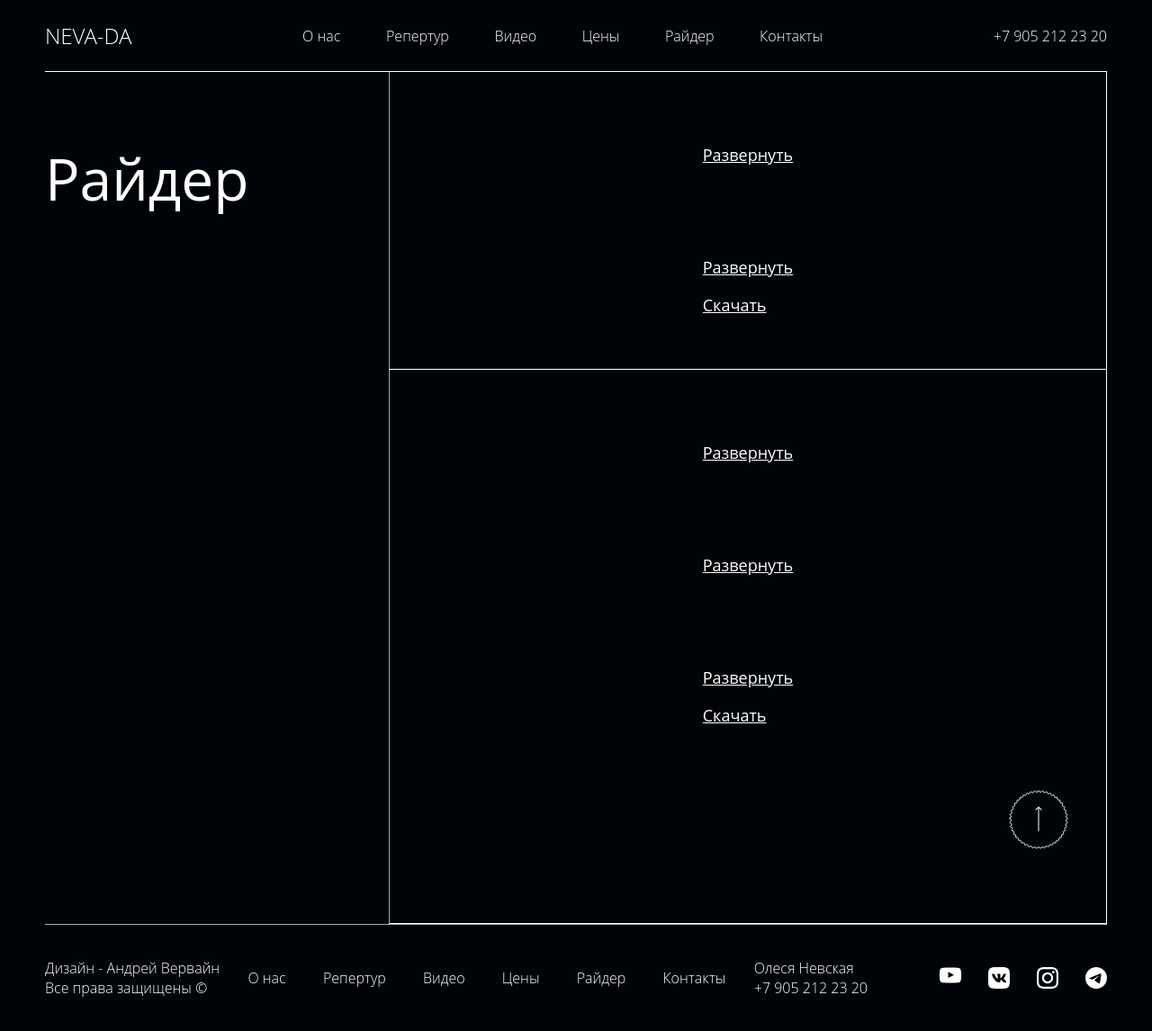
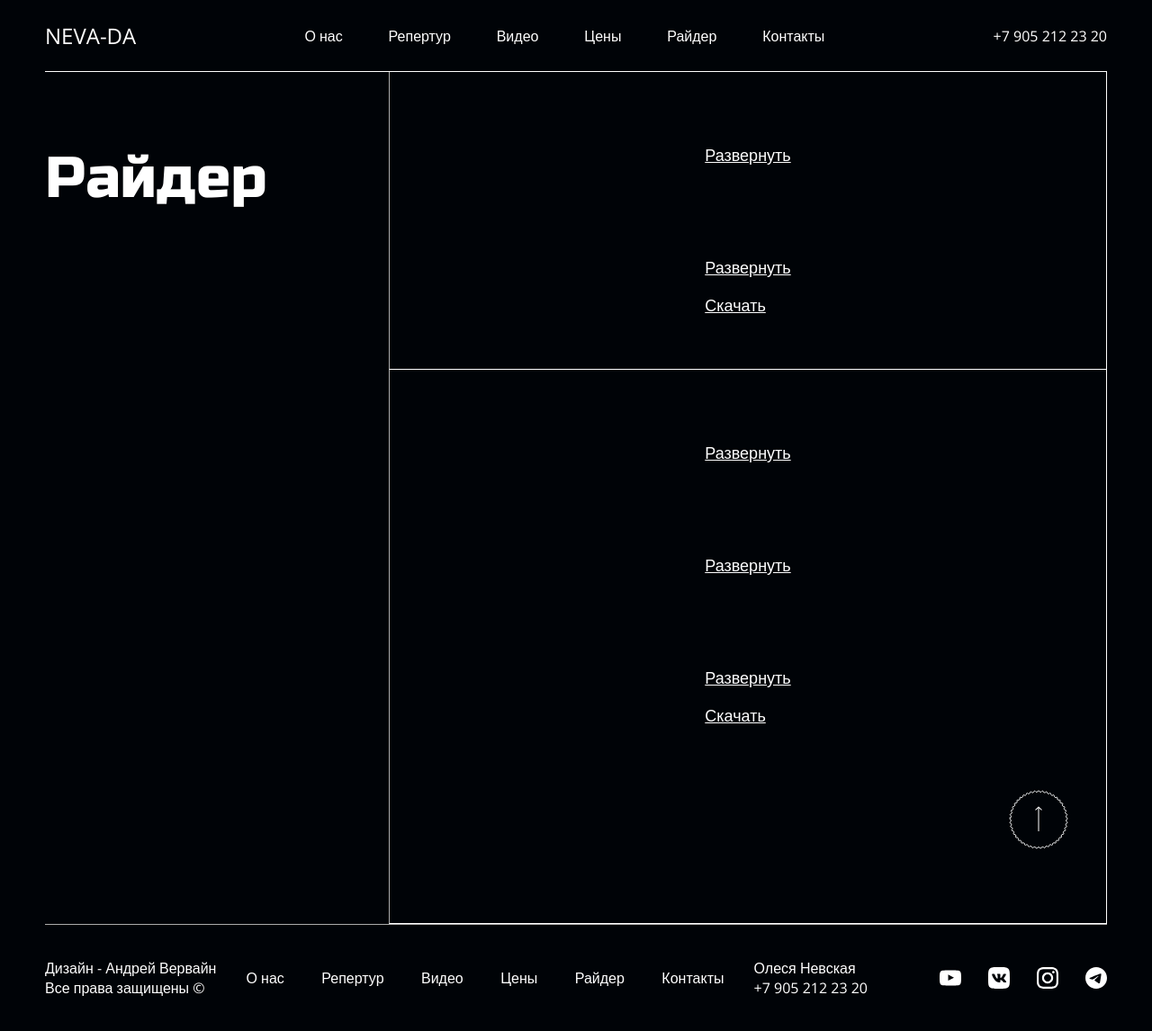
Before and after one commit to Svyat21/NEVA-DA-APP, a Django app: page /rider/ in a window 1280 px wide. Shown: the whole page at 90% size. Run offline with Django 3.2, Linux system fonts and the light colour scheme; data that the repository does not hold is empty.

Commit message:
downloaded fonts from google fonts

```diff
--- a/nevada_app/nevada_shop/static/nevada_shop/css/base.css
+++ b/nevada_app/nevada_shop/static/nevada_shop/css/base.css
@@ -33,7 +33,7 @@ body{
     height: 100%;
     background-color: #000307;
     color: white;
-    font-family: Open Sans;
+    font-family: 'Open Sans', sans-serif;;
     font-style: normal;
     font-weight: normal;
     font-size: 18px;
@@ -44,7 +44,7 @@ body{
 /* Глобальные стили */
 
 .h1_main{
-    font: Russo One;
+    font-family: 'Russo One', sans-serif;
     font-style: normal;
     font-weight: normal;
     font-size: 64px;
@@ -173,7 +173,7 @@ body{
     justify-content: space-between;
 }
 .h1_intro{
-    font: Russo One;
+    font-family: 'Russo One', sans-serif;
     font-style: normal;
     font-weight: normal;
     font-size: 96px;
@@ -206,6 +206,7 @@ body{
     width: 24px;
     background-repeat: no-repeat;
     background-size: contain;
+    background-position: center;
 }
 .youtube{
     background-image: url(../images/youtubee.svg);
@@ -597,6 +598,7 @@ body{
     width: 24px;
     background-repeat: no-repeat;
     background-size: contain;
+    background-position: center;
 }
 
 
--- a/nevada_app/nevada_shop/templates/nevada_shop/_links_and_meta_tags.html
+++ b/nevada_app/nevada_shop/templates/nevada_shop/_links_and_meta_tags.html
@@ -2,3 +2,6 @@
 <meta name="viewport"
         content="width=device-width, user-scalable=no, initial-scale=1.0, maximum-scale=1.0, minimum-scale=1.0">
 <meta http-equiv="X-UA-Compatible" content="ie=edge">
+<link rel="preconnect" href="https://fonts.googleapis.com">
+<link rel="preconnect" href="https://fonts.gstatic.com" crossorigin>
+<link href="https://fonts.googleapis.com/css2?family=Open+Sans:wght@400;500;600;800&family=Russo+One&display=swap" rel="stylesheet">
```
